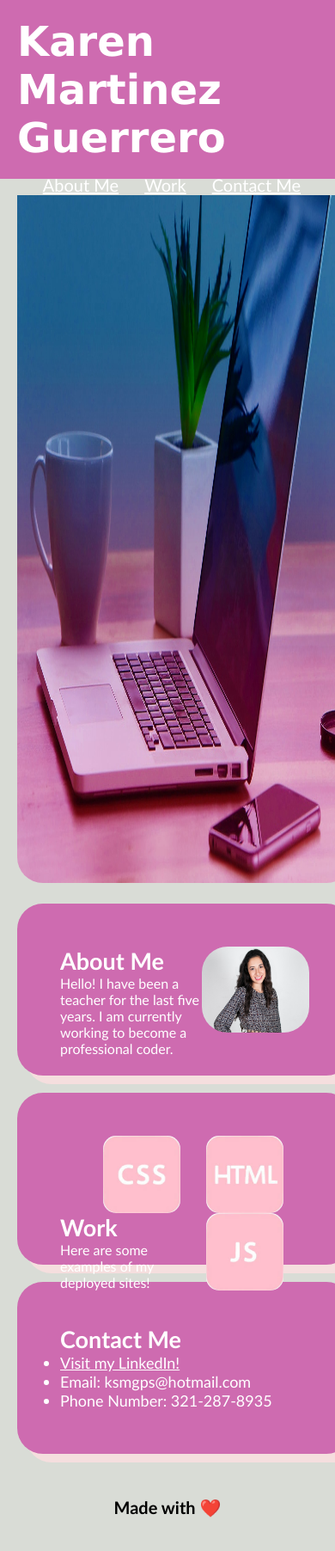
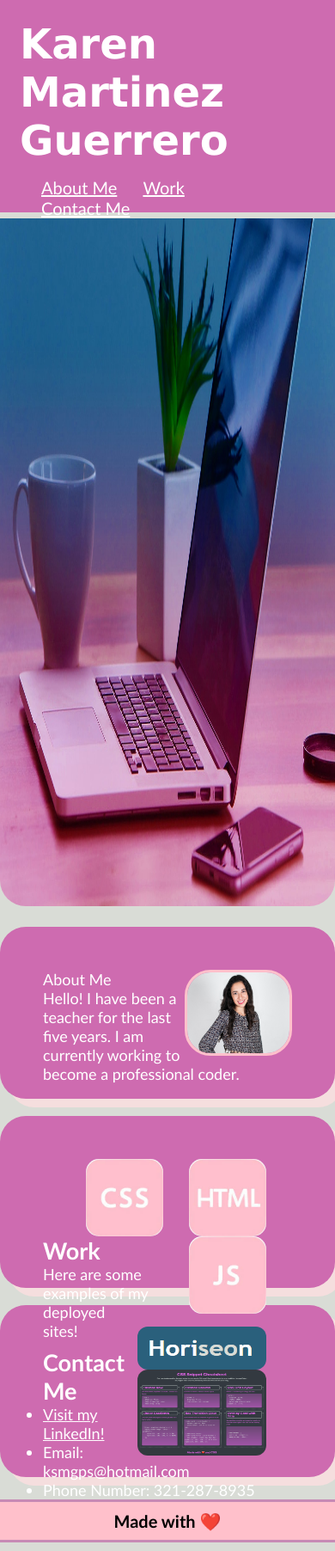
Before and after one commit to kmart134/Professional-Portfolio, a plain HTML site: page index.html in a window 390 px wide. Shown: the whole page at 86% size. Drawn offline with Linux system fonts and the light colour scheme.

Commit message:
added links to deployed sites

```diff
--- a/assets/style.css
+++ b/assets/style.css
@@ -10,19 +10,14 @@ body {
 
 header {
     padding: 20px;
-    font-family: 'Lucida Sans Unicode', 'Lucida Grande', 'Lucida Sans', Arial, sans-serif;
     background-color: #ce6bb0;
-    color: #ffffff;
-
 }
 
 header h1 {
     display: inline-block;
     font-size: 48px;
-}
-
-header h1 .seo {
-    color: #d9dcd6;
+    font-family: 'Lucida Sans Unicode', 'Lucida Grande', 'Lucida Sans', Arial, sans-serif;
+    color: #ffffff;
 }
 
 nav {
@@ -64,7 +59,7 @@ a {
 .content {
     width: 100%;
     display: inline-block;
-    margin-left: 20px;
+    /* margin-left: 20px; */
 }
 
 
@@ -88,8 +83,12 @@ a {
 }
 
 
-.content p {
-    font-size: medium;
+.body-text{
+font-size: large;
+}
+
+.contact-me li{
+font-size: large;
 }
 
 /* added headshot */
@@ -97,7 +96,14 @@ a {
     height:100px;
     width:125px;
     border-radius: 30px;
+    border: 3px solid pink;
     float:right;
+}
+
+#headshot:hover{
+    height:125px;
+    width:145px;
+    transition: ease 50ms;
 }
 
 
@@ -112,7 +118,45 @@ a {
 
 #icon1:hover, #icon2:hover, #icon3:hover{
     box-shadow: 0px 0px 10px;
-    color:whitesmoke
+    color:whitesmoke;
+    height:100px;
+    width:100px;
+    transition: ease 50ms;
+}
+
+#icon4 {
+    float:right;
+    height:50px;
+    width:150px;
+    margin-right:30px;
+    margin-top: 15px;
+    border-radius: 12px;
+}
+
+#icon4:hover{
+    box-shadow: 0px 0px 10px;
+    color:whitesmoke;
+    height:60px;
+    width:160px;
+    transition: ease 50ms;
+
+}
+
+#icon5{
+    float:right;
+    height:100px;
+    width:150px;
+    margin-right: 30px;
+    border-radius: 12px;
+}
+
+#icon5:hover{
+    box-shadow: 0px 0px 10px;
+    color:whitesmoke;
+    height:110px;
+    width:160px;
+    transition: ease 50ms;
+
 }
 
 
@@ -123,8 +167,13 @@ a {
 
 
 .footer {
-    padding: 30px;
-    clear: both;
+    padding: 10px;
+    margin-bottom: 10px;
+    padding: 10px;
+    height: 50px;
+    border-top: 3px solid #c78ab5;
+    border-bottom:3px solid #c78ab5 ;
+    background-color: pink;
     font-family: 'Trebuchet MS', 'Lucida Sans Unicode', 'Lucida Grande', 'Lucida Sans', Arial, sans-serif;
     text-align: center;
 }
@@ -133,6 +182,10 @@ a {
     font-size: 20px;
 }
 
-@media screen {
-
-}
+@media screen and (max-width: 968px) {
+    header {
+        border-bottom: 36px;
+        border-style: solid;
+        border-color: #ce6bb0;
+    }
+  }
--- a/index.html
+++ b/index.html
@@ -24,27 +24,34 @@
             </ul>
         </nav>
     </header>
-    <div class="hero"></div>
     <div class="content">
-        <img id="laptop" src="./assets/laptop.jpg" alt="laptop and desk"/>
+        <img id="laptop" src="./assets/images/laptop.jpg" alt="laptop and desk"/>
         <section id="about-me" class="about-me">
-            <img id= "headshot" src="./assets/karen.jpg" alt="Karen Headshot" class="float-left" />
+            <img id= "headshot" src="./assets/images/karen.jpg" alt="Karen Headshot"
             <h2>About Me</h2>
-            <p>
+            <p class="body-text">
                 Hello! I have been a teacher for the last five years. I am currently working to become a professional coder.
             </p>
         </section>
         <section id="work" class="work">
-            <img id=icon1 src="./assets/html image.jpg" alt="HTML Icon" class="float-right" />
-            <img id=icon2 src="./assets/css image.jpg" alt="CSS Icon" class="float-right" />
-            <img id=icon1 src="./assets/javascript image.jpg" alt="javascript Icon" class="float-right" />
+            <img id="icon1" src="./assets/images/html image.jpg" alt="HTML Icon" class="float-right" />
+            <img id="icon2" src="./assets/images/css image.jpg" alt="CSS Icon" class="float-right" />
+            <img id="icon3" src="./assets/images/javascript image.jpg" alt="javascript Icon" class="float-right" />
+            <section>
+            <a href="https://kmart134.github.io/challenge1/">
+                <img id="icon4" src="./assets/images/Horiseon.png" alt="Horiseon icon">
+            </a>
+            <a href="https://kmart134.github.io/CSS-Cheat-Sheet/">
+                <img id="icon5" src="./assets/images/CSS Cheat-Sheet.png" alt="CSS Cheat Sheet icon">
+            </a>
+            </section>
+
             <h2>Work</h2>
-            <p>
+            <p class="body-text">
                 Here are some examples of my deployed sites!
             </p>
         </section>
         <section id="contact-me" class="contact-me">
-            <!-- <img> -->
             <h2>Contact Me</h2>
             <p>
                 <ul>
```
Also changed, not shown: assets/images/CSS Cheat-Sheet.png (added), assets/images/Horiseon.png (added), assets/images/css image.jpg (renamed from assets/css image.jpg), assets/images/html image.jpg (renamed from assets/html image.jpg), assets/images/images.png (renamed from assets/images.png), assets/images/javascript image.jpg (renamed from assets/javascript image.jpg), assets/images/karen.jpg (renamed from assets/karen.jpg), assets/images/laptop.jpg (renamed from assets/laptop.jpg), 1 other file.
